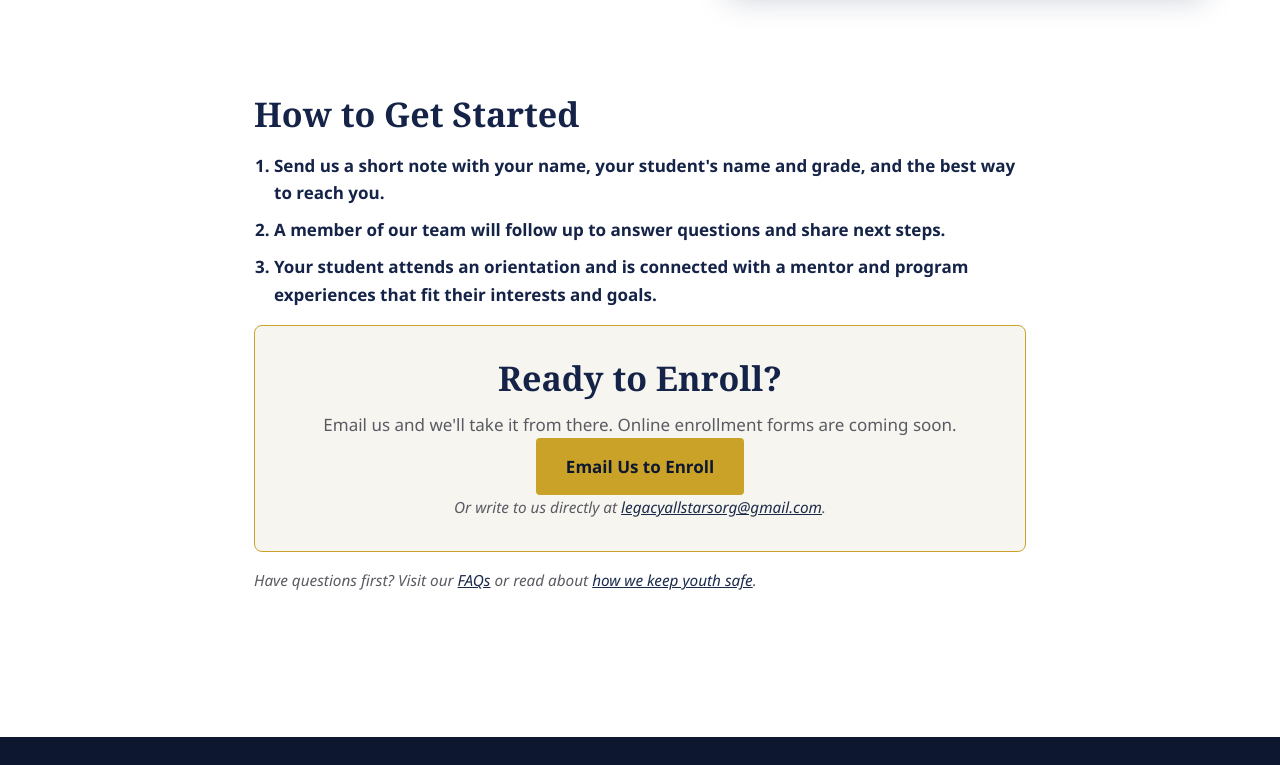
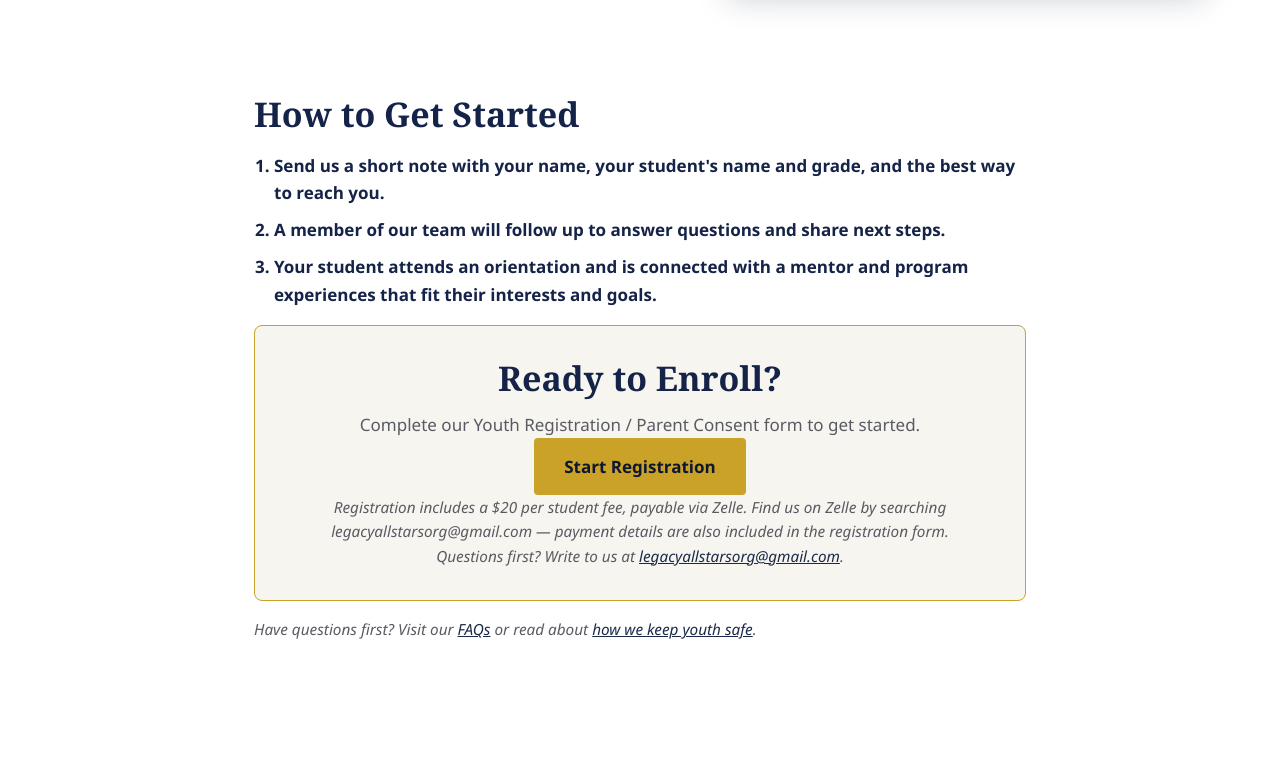
Before and after one commit to superflyguy81/Legacy-Allstar, a React (Vite) app: page /families/enroll in a window 1280 px wide. Shown: the part 466-1231 px from the top of the page. Built offline with nearby package versions, Linux system fonts and the light colour scheme.

Commit message:
Revise enrollment process and add registration form link (#2)
Updated enrollment instructions and added registration link.

```diff
--- a/src/pages/Enroll.tsx
+++ b/src/pages/Enroll.tsx
@@ -1,7 +1,7 @@
 import { Link } from 'react-router-dom'
 import PageHero from '../components/PageHero'
 import welcome from '../assets/stock/welcome.jpg'
-import { ENROLL_MAILTO, CONTACT_EMAIL } from '../data/content'
+import { ENROLL_FORM_URL, CONTACT_EMAIL, REGISTRATION_FEE_NOTE } from '../data/content'
 
 function Enroll() {
   return (
@@ -25,11 +25,19 @@ function Enroll() {
         <div className="notice-card">
           <h2>Ready to Enroll?</h2>
           <p>
-            Email us and we'll take it from there. Online enrollment forms are coming soon.
+            Complete our Youth Registration / Parent Consent form to get started.
           </p>
-          <a href={ENROLL_MAILTO} className="btn btn-primary">Email Us to Enroll</a>
+          <a
+            href={ENROLL_FORM_URL}
+            className="btn btn-primary"
+            target="_blank"
+            rel="noopener noreferrer"
+          >
+            Start Registration
+          </a>
+          <p className="section-note">{REGISTRATION_FEE_NOTE}</p>
           <p className="section-note">
-            Or write to us directly at <a href={`mailto:${CONTACT_EMAIL}`}>{CONTACT_EMAIL}</a>.
+            Questions first? Write to us at <a href={`mailto:${CONTACT_EMAIL}`}>{CONTACT_EMAIL}</a>.
           </p>
         </div>
 
```
